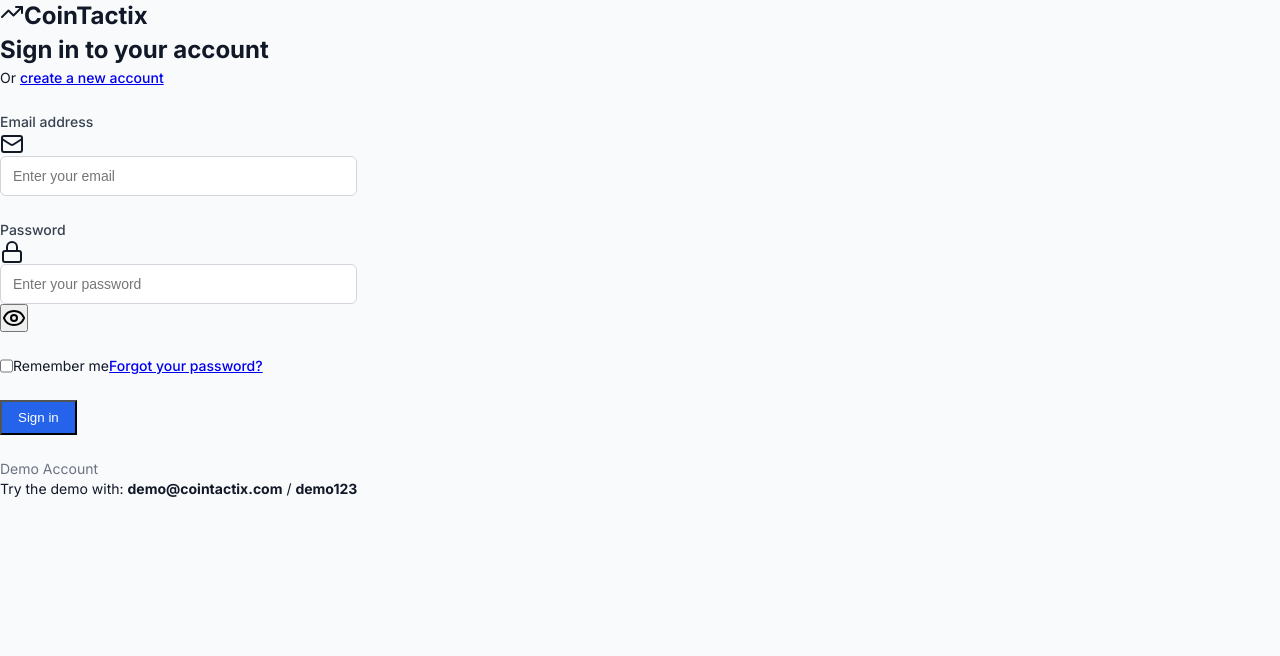
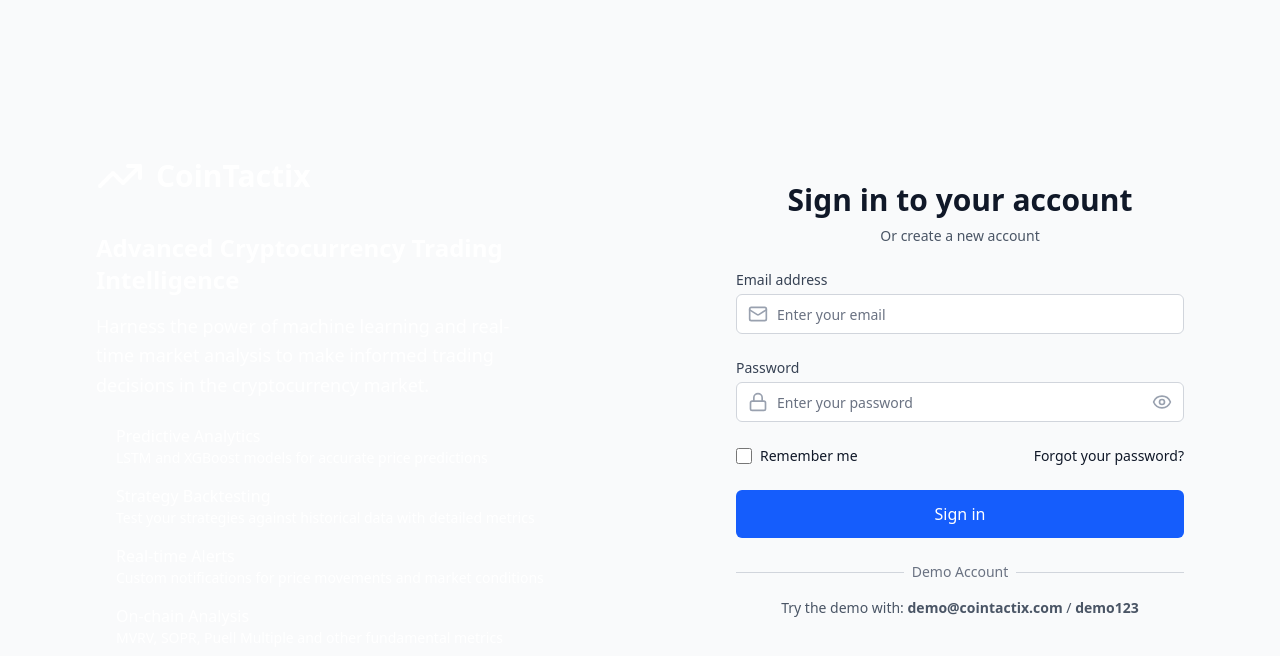
Before and after one commit to sairaj2264/coin_tactix, a React (Vite) app in the folder frontend/: page /login in a window 1280 px wide. Shown: the top 656 px of the page. Built offline with nearby package versions, Linux system fonts and the light colour scheme.

Commit message:
Implemented the login page

```diff
--- a/frontend/package.json
+++ b/frontend/package.json
@@ -21,6 +21,7 @@
     "@reduxjs/toolkit": "^2.8.2",
     "@tailwindcss/forms": "^0.5.10",
     "@tailwindcss/postcss": "^4.1.11",
+    "@tailwindcss/vite": "^4.1.11",
     "autoprefixer": "^10.4.21",
     "axios": "^1.11.0",
     "chart.js": "^4.5.0",
--- a/frontend/postcss.config.js
+++ /dev/null
@@ -1,6 +0,0 @@
-export default {
-  plugins: {
-    "@tailwindcss/postcss": {},
-    autoprefixer: {},
-  },
-};
--- a/frontend/src/components/Dashboard/MetricsCard.jsx
+++ b/frontend/src/components/Dashboard/MetricsCard.jsx
@@ -1,38 +1,45 @@
-import React from 'react'
-import { TrendingUp, TrendingDown } from 'lucide-react'
+import React from "react";
+import { TrendingUp, TrendingDown } from "lucide-react";
 
 const MetricsCard = ({ title, value, change, changeType, icon: Icon }) => {
   return (
-    <div className="card">
+    <div className="bg-white rounded-xl shadow-sm border border-gray-200 p-6 hover:shadow-md transition-shadow duration-200">
       <div className="flex items-center justify-between">
         <div className="flex-1">
-          <p className="text-sm font-medium text-gray-600">{title}</p>
-          <p className="text-2xl font-semibold text-gray-900 mt-1">{value}</p>
+          <p className="text-sm font-medium text-gray-600 mb-1">{title}</p>
+          <p className="text-3xl font-bold text-gray-900 tracking-tight">
+            {value}
+          </p>
           {change && (
-            <div className={`flex items-center mt-2 text-sm ${
-              changeType === 'positive' ? 'text-green-600' : 'text-red-600'
-            }`}>
-              {changeType === 'positive' ? (
-                <TrendingUp className="h-4 w-4 mr-1" />
+            <div
+              className={`flex items-center mt-3 text-sm font-medium ${
+                changeType === "positive" ? "text-emerald-600" : "text-red-600"
+              }`}
+            >
+              {changeType === "positive" ? (
+                <TrendingUp className="h-4 w-4 mr-1.5" />
               ) : (
-                <TrendingDown className="h-4 w-4 mr-1" />
+                <TrendingDown className="h-4 w-4 mr-1.5" />
               )}
               <span>{change}</span>
+              <span className="text-gray-500 ml-1">24h</span>
             </div>
           )}
         </div>
-        <div className={`p-3 rounded-lg ${
-          changeType === 'positive'
-            ? 'bg-green-100 text-green-600'
-            : changeType === 'negative'
-            ? 'bg-red-100 text-red-600'
-            : 'bg-gray-100 text-gray-600'
-        }`}>
-          <Icon className="h-6 w-6" />
+        <div
+          className={`p-4 rounded-xl ${
+            changeType === "positive"
+              ? "bg-emerald-50 text-emerald-600"
+              : changeType === "negative"
+              ? "bg-red-50 text-red-600"
+              : "bg-blue-50 text-blue-600"
+          }`}
+        >
+          <Icon className="h-7 w-7" />
         </div>
       </div>
     </div>
-  )
-}
+  );
+};
 
-export default MetricsCard
+export default MetricsCard;
--- a/frontend/src/pages/Dashboard.jsx
+++ b/frontend/src/pages/Dashboard.jsx
@@ -1,5 +1,5 @@
-import React, { useEffect, useState } from 'react'
-import { useSelector, useDispatch } from 'react-redux'
+import React, { useEffect, useState } from "react";
+import { useSelector, useDispatch } from "react-redux";
 import {
   TrendingUp,
   TrendingDown,
@@ -8,85 +8,85 @@
   AlertTriangle,
   Target,
   BarChart3,
-  Clock
-} from 'lucide-react'
-import { fetchMarketData, setCurrentSymbol } from '../store/slices/marketSlice'
-import { fetchStrategies } from '../store/slices/strategySlice'
-import PriceChart from '../components/Charts/PriceChart'
-import MetricsCard from '../components/Dashboard/MetricsCard'
-import RecentAlerts from '../components/Dashboard/RecentAlerts'
-import StrategyPerformance from '../components/Dashboard/StrategyPerformance'
+  Clock,
+} from "lucide-react";
+import { fetchMarketData, setCurrentSymbol } from "../store/slices/marketSlice";
+import { fetchStrategies } from "../store/slices/strategySlice";
+import PriceChart from "../components/Charts/PriceChart";
+import MetricsCard from "../components/Dashboard/MetricsCard";
+import RecentAlerts from "../components/Dashboard/RecentAlerts";
+import StrategyPerformance from "../components/Dashboard/StrategyPerformance";
 
 const Dashboard = () => {
-  const dispatch = useDispatch()
-  const [selectedTimeframe, setSelectedTimeframe] = useState('1d')
+  const dispatch = useDispatch();
+  const [selectedTimeframe, setSelectedTimeframe] = useState("1d");
 
   const {
     currentSymbol,
     realTimePrice,
     priceChange24h,
     ohlcvData,
-    isLoading: marketLoading
-  } = useSelector((state) => state.market)
+    isLoading: marketLoading,
+  } = useSelector((state) => state.market);
 
-  const {
-    strategies,
-    isLoading: strategyLoading
-  } = useSelector((state) => state.strategy)
+  const { strategies, isLoading: strategyLoading } = useSelector(
+    (state) => state.strategy
+  );
 
-  const {
-    notifications,
-    activeAlerts
-  } = useSelector((state) => state.alerts)
+  const { notifications, activeAlerts } = useSelector((state) => state.alerts);
 
   useEffect(() => {
     // Fetch initial data
-    dispatch(fetchMarketData({ symbol: currentSymbol, timeframe: selectedTimeframe }))
-    dispatch(fetchStrategies())
-  }, [dispatch, currentSymbol, selectedTimeframe])
+    dispatch(
+      fetchMarketData({ symbol: currentSymbol, timeframe: selectedTimeframe })
+    );
+    dispatch(fetchStrategies());
+  }, [dispatch, currentSymbol, selectedTimeframe]);
 
-  const cryptoSymbols = ['BTC', 'ETH', 'ADA', 'SOL', 'DOT', 'LINK']
+  const cryptoSymbols = ["BTC", "ETH", "ADA", "SOL", "DOT", "LINK"];
   const timeframes = [
-    { value: '1h', label: '1H' },
-    { value: '4h', label: '4H' },
-    { value: '1d', label: '1D' },
-    { value: '1w', label: '1W' },
-    { value: '1M', label: '1M' }
-  ]
+    { value: "1h", label: "1H" },
+    { value: "4h", label: "4H" },
+    { value: "1d", label: "1D" },
+    { value: "1w", label: "1W" },
+    { value: "1M", label: "1M" },
+  ];
 
   const handleSymbolChange = (symbol) => {
-    dispatch(setCurrentSymbol(symbol))
-  }
+    dispatch(setCurrentSymbol(symbol));
+  };
 
   const formatPrice = (price) => {
-    if (!price) return '--'
-    return new Intl.NumberFormat('en-US', {
-      style: 'currency',
-      currency: 'USD',
+    if (!price) return "--";
+    return new Intl.NumberFormat("en-US", {
+      style: "currency",
+      currency: "USD",
       minimumFractionDigits: 2,
       maximumFractionDigits: 2,
-    }).format(price)
-  }
+    }).format(price);
+  };
 
   const formatPriceChange = (change) => {
-    if (!change) return '--'
-    const sign = change >= 0 ? '+' : ''
-    return `${sign}${change.toFixed(2)}%`
-  }
+    if (!change) return "--";
+    const sign = change >= 0 ? "+" : "";
+    return `${sign}${change.toFixed(2)}%`;
+  };
 
   // Mock data for demonstration
-  const portfolioValue = 125430.50
-  const portfolioChange = 2.34
-  const totalPnL = 8234.12
-  const winRate = 68.5
+  const portfolioValue = 125430.5;
+  const portfolioChange = 2.34;
+  const totalPnL = 8234.12;
+  const winRate = 68.5;
 
   return (
-    <div className="space-y-6">
+    <div className="space-y-8">
       {/* Header */}
       <div className="flex flex-col sm:flex-row sm:items-center sm:justify-between">
         <div>
-          <h1 className="text-2xl font-bold text-gray-900">Dashboard</h1>
-          <p className="mt-1 text-sm text-gray-500">
+          <h1 className="text-3xl font-bold text-gray-900 tracking-tight">
+            Dashboard
+          </h1>
+          <p className="mt-2 text-base text-gray-600">
             Overview of your trading performance and market insights
           </p>
         </div>
@@ -113,13 +113,18 @@
                 onClick={() => setSelectedTimeframe(tf.value)}
                 className={`
                   px-3 py-2 text-sm font-medium border
-                  ${tf.value === selectedTimeframe
-                    ? 'bg-primary-600 text-white border-primary-600'
-                    : 'bg-white text-gray-700 border-gray-300 hover:bg-gray-50'
+                  ${
+                    tf.value === selectedTimeframe
+                      ? "bg-primary-600 text-white border-primary-600"
+                      : "bg-white text-gray-700 border-gray-300 hover:bg-gray-50"
                   }
-                  ${tf === timeframes[0] ? 'rounded-l-md' : ''}
-                  ${tf === timeframes[timeframes.length - 1] ? 'rounded-r-md' : ''}
-                  ${tf !== timeframes[0] ? '-ml-px' : ''}
+                  ${tf === timeframes[0] ? "rounded-l-md" : ""}
+                  ${
+                    tf === timeframes[timeframes.length - 1]
+                      ? "rounded-r-md"
+                      : ""
+                  }
+                  ${tf !== timeframes[0] ? "-ml-px" : ""}
                 `}
               >
                 {tf.label}
@@ -130,12 +135,12 @@
       </div>
 
       {/* Metrics Cards */}
-      <div className="grid grid-cols-1 md:grid-cols-2 lg:grid-cols-4 gap-6">
+      <div className="grid grid-cols-1 md:grid-cols-2 lg:grid-cols-4 gap-6 lg:gap-8">
         <MetricsCard
           title="Current Price"
           value={formatPrice(realTimePrice)}
           change={formatPriceChange(priceChange24h)}
-          changeType={priceChange24h >= 0 ? 'positive' : 'negative'}
+          changeType={priceChange24h >= 0 ? "positive" : "negative"}
           icon={DollarSign}
         />
 
@@ -143,7 +148,7 @@
           title="Portfolio Value"
           value={formatPrice(portfolioValue)}
           change={formatPriceChange(portfolioChange)}
-          changeType={portfolioChange >= 0 ? 'positive' : 'negative'}
+          changeType={portfolioChange >= 0 ? "positive" : "negative"}
           icon={BarChart3}
         />
 
@@ -211,37 +216,44 @@
 
       {/* Market Overview */}
       <div className="card">
-        <h2 className="text-lg font-semibold text-gray-900 mb-4">Market Overview</h2>
+        <h2 className="text-lg font-semibold text-gray-900 mb-4">
+          Market Overview
+        </h2>
         <div className="grid grid-cols-2 md:grid-cols-4 lg:grid-cols-6 gap-4">
           {cryptoSymbols.map((symbol) => (
             <div
               key={symbol}
               className={`
                 p-4 rounded-lg border cursor-pointer transition-colors
-                ${symbol === currentSymbol
-                  ? 'border-primary-200 bg-primary-50'
-                  : 'border-gray-200 hover:border-gray-300'
+                ${
+                  symbol === currentSymbol
+                    ? "border-primary-200 bg-primary-50"
+                    : "border-gray-200 hover:border-gray-300"
                 }
               `}
               onClick={() => handleSymbolChange(symbol)}
             >
               <div className="text-sm font-medium text-gray-900">{symbol}</div>
               <div className="text-lg font-semibold text-gray-900 mt-1">
-                {symbol === currentSymbol ? formatPrice(realTimePrice) : '--'}
+                {symbol === currentSymbol ? formatPrice(realTimePrice) : "--"}
               </div>
-              <div className={`text-sm mt-1 ${
-                symbol === currentSymbol && priceChange24h >= 0
-                  ? 'text-green-600'
-                  : 'text-red-600'
-              }`}>
-                {symbol === currentSymbol ? formatPriceChange(priceChange24h) : '--'}
+              <div
+                className={`text-sm mt-1 ${
+                  symbol === currentSymbol && priceChange24h >= 0
+                    ? "text-green-600"
+                    : "text-red-600"
+                }`}
+              >
+                {symbol === currentSymbol
+                  ? formatPriceChange(priceChange24h)
+                  : "--"}
               </div>
             </div>
           ))}
         </div>
       </div>
     </div>
-  )
-}
+  );
+};
 
-export default Dashboard
+export default Dashboard;
--- a/frontend/src/style.css
+++ b/frontend/src/style.css
@@ -1,198 +1,51 @@
 @import url("https://fonts.googleapis.com/css2?family=Inter:wght@300;400;500;600;700&display=swap");
+@import "tailwindcss";
 
-/* Basic CSS Reset and Base Styles */
-* {
-  margin: 0;
-  padding: 0;
-  box-sizing: border-box;
+@layer base {
+  body {
+    @apply bg-gray-50 text-gray-900 font-sans;
+    font-feature-settings: "rlig" 1, "calt" 1;
+  }
 }
 
-body {
-  font-family: "Inter", system-ui, -apple-system, sans-serif;
-  background-color: #f9fafb;
-  color: #111827;
-  line-height: 1.5;
-}
-
-/* Utility Classes */
+@layer components {
   .btn {
-  display: inline-flex;
-  align-items: center;
-  justify-content: center;
-  border-radius: 0.375rem;
-  font-size: 0.875rem;
-  font-weight: 500;
-  transition: all 0.2s;
-  border: none;
-  cursor: pointer;
-  text-decoration: none;
+    @apply inline-flex items-center justify-center rounded-md text-sm font-medium transition-colors focus:outline-none focus:ring-2 focus:ring-blue-500 focus:ring-offset-2 disabled:opacity-50 disabled:pointer-events-none px-4 py-2;
   }
 
   .btn-primary {
-  background-color: #2563eb;
-  color: white;
-  padding: 0.5rem 1rem;
-}
-
-.btn-primary:hover {
-  background-color: #1d4ed8;
+    @apply inline-flex items-center justify-center rounded-md text-sm font-medium transition-colors focus:outline-none focus:ring-2 focus:ring-blue-500 focus:ring-offset-2 disabled:opacity-50 disabled:pointer-events-none px-4 py-2 bg-blue-600 text-white hover:bg-blue-700 active:bg-blue-800;
   }
 
   .btn-secondary {
-  background-color: #f3f4f6;
-  color: #374151;
-  padding: 0.5rem 1rem;
+    @apply inline-flex items-center justify-center rounded-md text-sm font-medium transition-colors focus:outline-none focus:ring-2 focus:ring-blue-500 focus:ring-offset-2 disabled:opacity-50 disabled:pointer-events-none px-4 py-2 bg-gray-100 text-gray-900 hover:bg-gray-200 active:bg-gray-300;
   }
 
-.btn-secondary:hover {
-  background-color: #e5e7eb;
+  .btn-success {
+    @apply inline-flex items-center justify-center rounded-md text-sm font-medium transition-colors focus:outline-none focus:ring-2 focus:ring-green-500 focus:ring-offset-2 disabled:opacity-50 disabled:pointer-events-none px-4 py-2 bg-green-600 text-white hover:bg-green-700 active:bg-green-800;
+  }
+
+  .btn-danger {
+    @apply inline-flex items-center justify-center rounded-md text-sm font-medium transition-colors focus:outline-none focus:ring-2 focus:ring-red-500 focus:ring-offset-2 disabled:opacity-50 disabled:pointer-events-none px-4 py-2 bg-red-600 text-white hover:bg-red-700 active:bg-red-800;
   }
 
   .card {
-  background-color: white;
-  border-radius: 0.5rem;
-  box-shadow: 0 1px 3px 0 rgba(0, 0, 0, 0.1);
-  border: 1px solid #e5e7eb;
-  padding: 1.5rem;
+    @apply bg-white rounded-lg shadow-sm border border-gray-200 p-6;
   }
 
   .input {
-  display: flex;
-  height: 2.5rem;
-  width: 100%;
-  border-radius: 0.375rem;
-  border: 1px solid #d1d5db;
-  background-color: white;
-  padding: 0.5rem 0.75rem;
-  font-size: 0.875rem;
+    @apply flex h-10 w-full rounded-md border border-gray-300 bg-white px-3 py-2 text-sm placeholder:text-gray-500 focus:outline-none focus:ring-2 focus:ring-blue-500 focus:ring-offset-2 disabled:cursor-not-allowed disabled:opacity-50;
   }
 
-.input:focus {
-  outline: none;
-  border-color: #3b82f6;
-  box-shadow: 0 0 0 3px rgba(59, 130, 246, 0.1);
+  .sidebar {
+    @apply bg-white border-r border-gray-200 h-full;
   }
 
   .nav-item {
-  display: flex;
-  align-items: center;
-  padding: 0.5rem 1rem;
-  font-size: 0.875rem;
-  font-weight: 500;
-  color: #374151;
-  text-decoration: none;
-  transition: all 0.2s;
-}
-
-.nav-item:hover {
-  background-color: #f3f4f6;
-  color: #111827;
+    @apply flex items-center px-4 py-2 text-sm font-medium text-gray-700 hover:bg-gray-100 hover:text-gray-900 transition-colors;
   }
 
   .nav-item.active {
-  background-color: #eff6ff;
-  color: #1d4ed8;
-  border-right: 2px solid #2563eb;
-}
-
-/* Layout */
-.min-h-screen {
-  min-height: 100vh;
-}
-
-.flex {
-  display: flex;
-}
-
-.grid {
-  display: grid;
-}
-
-.hidden {
-  display: none;
-}
-
-.block {
-  display: block;
-}
-
-/* Spacing */
-.space-y-6 > * + * {
-  margin-top: 1.5rem;
-}
-
-.space-y-4 > * + * {
-  margin-top: 1rem;
-}
-
-.space-x-4 > * + * {
-  margin-left: 1rem;
-}
-
-/* Text */
-.text-2xl {
-  font-size: 1.5rem;
-  line-height: 2rem;
-}
-
-.text-lg {
-  font-size: 1.125rem;
-  line-height: 1.75rem;
-}
-
-.text-sm {
-  font-size: 0.875rem;
-  line-height: 1.25rem;
-}
-
-.font-bold {
-  font-weight: 700;
-}
-
-.font-semibold {
-  font-weight: 600;
-}
-
-.font-medium {
-  font-weight: 500;
-}
-
-/* Colors */
-.text-gray-900 {
-  color: #111827;
-}
-
-.text-gray-700 {
-  color: #374151;
-}
-
-.text-gray-500 {
-  color: #6b7280;
-}
-
-.bg-white {
-  background-color: white;
-}
-
-.bg-gray-50 {
-  background-color: #f9fafb;
-}
-
-/* Responsive */
-@media (min-width: 1024px) {
-  .lg\\:hidden {
-    display: none;
-  }
-
-  .lg\\:flex {
-    display: flex;
-  }
-
-  .lg\\:grid-cols-3 {
-    grid-template-columns: repeat(3, minmax(0, 1fr));
-  }
-
-  .lg\\:col-span-2 {
-    grid-column: span 2 / span 2;
+    @apply bg-blue-50 text-blue-700 border-r-2 border-blue-600;
   }
 }
```
Also changed, not shown: 1 other file (tests, documents, lock files or other folders). Lines whose indentation alone changed are shown as unchanged.
